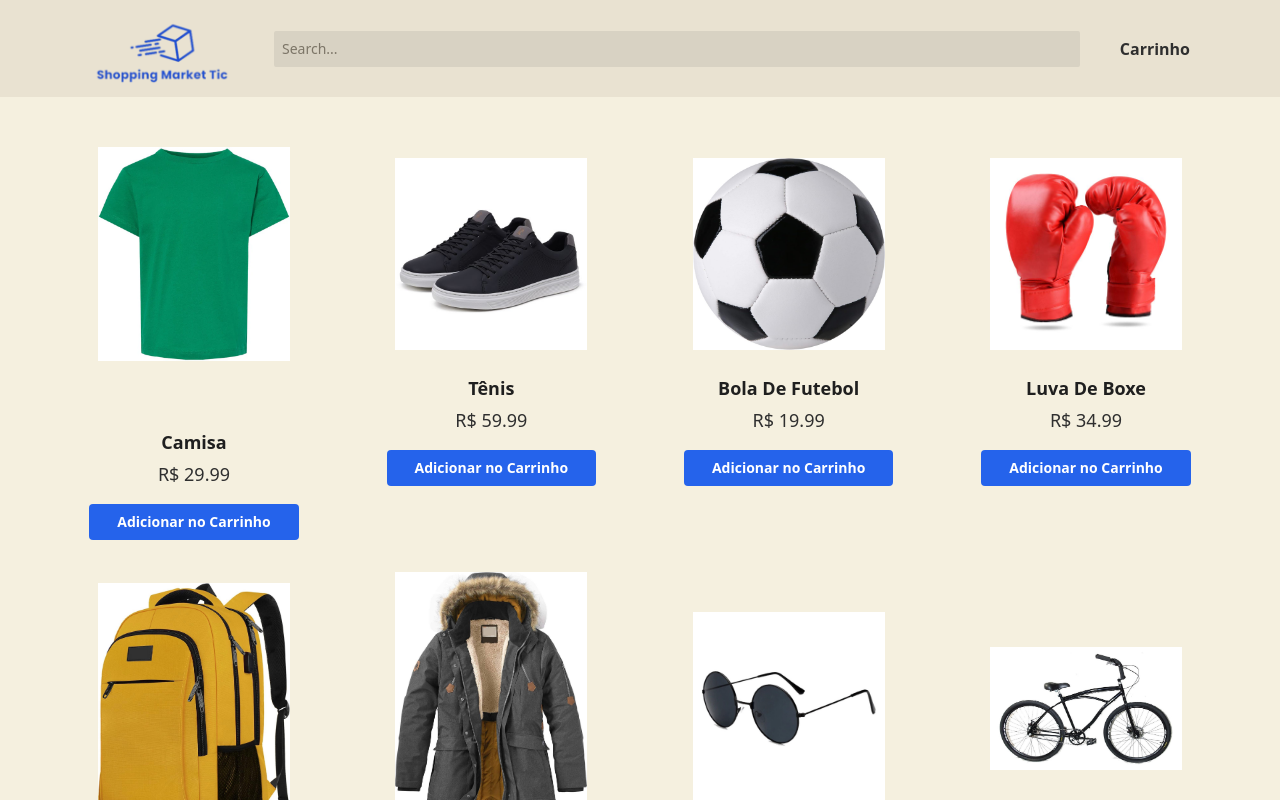
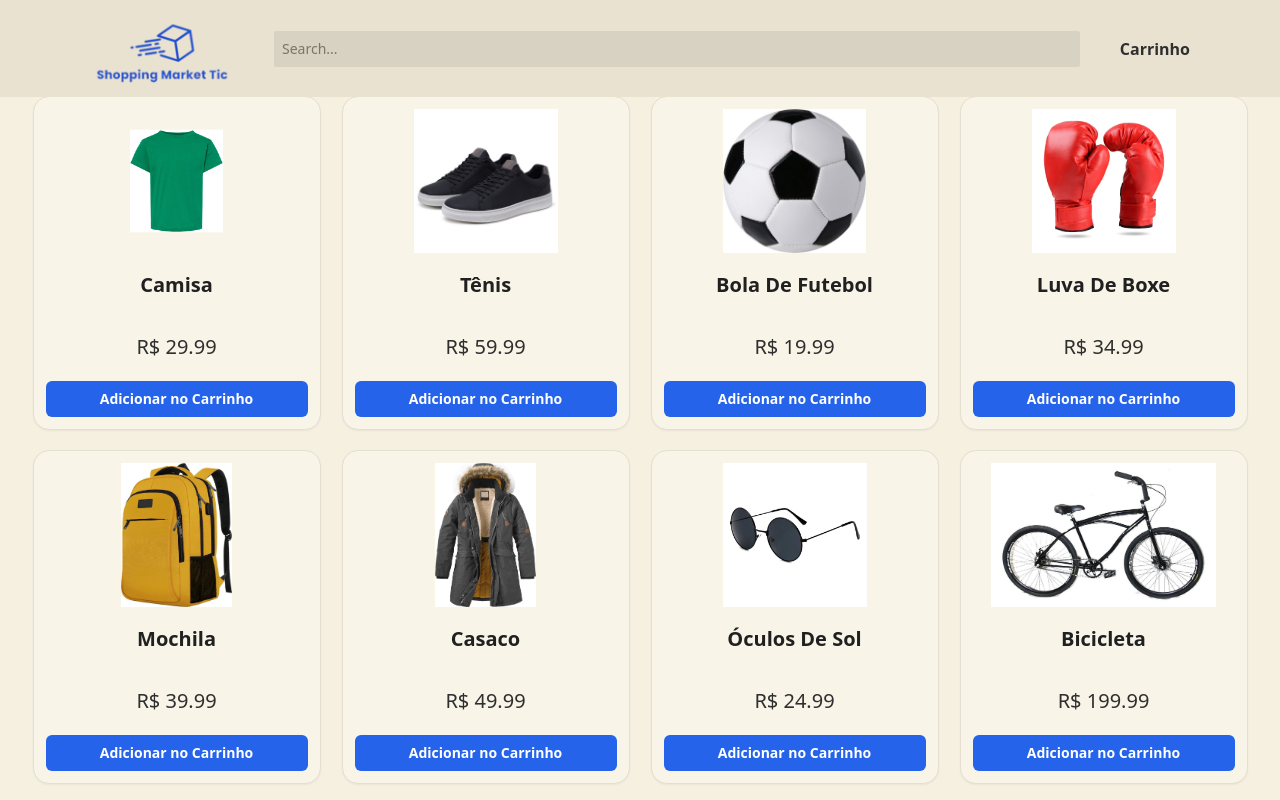
Before and after one commit to Otaviocuriel/ShoppingMarketTic, a React (Vite) app: page / in a window 1280 px wide. Shown: the top 800 px of the page. Built offline with nearby package versions, Linux system fonts and the light colour scheme; data requests are answered from the project's data file.

Commit message:
Aula quinta feita

```diff
--- a/src/app/components/Card.tsx
+++ b/src/app/components/Card.tsx
@@ -1,21 +1,17 @@
-import type { Product, ProductProps } from "../../interfaces/Product";
-
-type CardProps = {
-  product: ProductProps;
-};
+import type { Product } from "../../interfaces/Product";
 
 const Card = ({item}: Product) => {
   return (
-    <div className="flex flex-col items-center justify-center p-2 text-center">
-      <div className="flex flex-col items-center justify-center">
+    <div className="mx-auto flex h-full w-full max-w-72 rounded-2xl border border-[#e4dfd0] bg-[#f8f4e8] p-3 shadow-sm transition duration-200 hover:-translate-y-1 hover:shadow-lg">
+      <div className="flex w-full flex-col items-center text-center">
         <img
           src={`/assets/produtos/${item.image}.jpg`}
-          className="h-auto w-48 object-contain"
+          className="h-36 w-full rounded-xl object-contain"
           alt={item.name}
         />
-        <h2 className="mt-6 text-lg font-semibold capitalize text-[#1f1f1f]">{item.name}</h2>
-        <p className="mt-1 text-lg font-medium text-[#2f2f2f]">R$ {item.price.toFixed(2)}</p>
-        <button className="mt-4 rounded bg-blue-600 px-7 py-2 text-sm font-semibold text-white transition hover:bg-blue-700">
+        <h2 className="mt-5 min-h-[3.25rem] text-xl font-semibold leading-6 capitalize text-[#202020]">{item.name}</h2>
+        <p className="mt-2 text-xl font-medium text-[#2f2f2f]">R$ {item.price.toFixed(2)}</p>
+        <button className="mt-5 w-full rounded-md bg-blue-600 px-4 py-2 text-sm font-semibold text-white transition hover:bg-blue-700">
           Adicionar no Carrinho
         </button>
       </div>
--- a/src/app/components/Header.tsx
+++ b/src/app/components/Header.tsx
@@ -1,7 +1,31 @@
 import Input from "./input";
+import { useState } from "react";
+import type { ChangeEvent } from "react";
+import { useQuery } from "react-query";
+import ProductService from "../../services/product.service";
+import type { ProductProps } from "../../interfaces/Product";
+import { debounce } from "lodash";
 
 const Header = () => {
-  return (
+	const [productName, setProductName] = useState("");
+
+	const { data: productByName } = useQuery<ProductProps[], Error>(["query-product-by-name", productName], async () => {
+		return ProductService.searchName(productName);
+	},{
+		enabled: productName.length > 0,
+	}
+
+);
+
+	const handleInput = (e: ChangeEvent<HTMLInputElement>) => {
+		const value = e.target.value;
+		setProductName(value);
+	}
+
+	const debounceHandleOnChange = debounce(handleInput,500)
+
+
+ return (
     <header className="fixed top-0 right-0 z-10 flex w-full justify-center bg-[#e9e2d1] py-3">
       <div className="mx-auto flex w-[min(1100px,92%)] items-center justify-between gap-10">
         <div>
@@ -14,7 +38,18 @@ const Header = () => {
             </a>
         </div>
         <div className="w-full">
-          <Input />
+					<Input onChange={debounceHandleOnChange} />
+					<ul>
+						{
+							productByName?.map((product: ProductProps) => {
+								return (
+									<li key={product.id}>
+										{product.name}
+									</li>
+								)
+							})
+					  }
+					</ul>
         </div>
         <div className="w-24 text-right font-semibold text-[#2f2f2f]">Carrinho</div>
       </div>
--- a/src/app/components/input.tsx
+++ b/src/app/components/input.tsx
@@ -1,15 +1,23 @@
 import {tv} from "tailwind-variants";
+import type { ChangeEventHandler } from "react";
 
 const inputVariants = tv({
     base:"w-full rounded-sm bg-[#d8d2c3] p-2 text-sm outline-none placeholder:text-[#7c7567]"
 
-})
-const Input = () => {
+});
+
+type InputProps = {
+    onChange?: ChangeEventHandler<HTMLInputElement>;
+};
+
+const Input = ({onChange}: InputProps) => {
     return (
         <div>
-            <input  className={inputVariants()}
-             placeholder="Search...">
-            </input>
+            <input
+              onChange={onChange}
+              className={inputVariants()}
+              placeholder="Search..."
+            />
         </div>
     )
 };
--- a/src/app/view/home.tsx
+++ b/src/app/view/home.tsx
@@ -1,16 +1,17 @@
 import Card from "../components/Card";
-import findAll from "../../services/product.service";
+import ProductService from "../../services/product.service";
 import type { ProductProps } from "../../interfaces/Product";
 import { useQuery } from "react-query";
+import { useEffect } from "react";
 
 const Home = () => {
   const { data: products } = useQuery<ProductProps[], Error>("query-products", async () => {
-    return findAll();
+    return ProductService.findAll();
   });
 
   return (
-		<div className="mt-24 h-4/5 w-full flex flex-col items-center justify-center gap-16">
-    <div className="grid h-5/6 w-11/12 grid-cols-4 gap-4 over-flow-x-auto">
+		<div className="mt-24 flex w-full flex-col items-center px-4 pb-10 sm:px-6 lg:px-8">
+    <div className="grid w-full max-w-7xl grid-cols-1 gap-5 sm:grid-cols-2 md:grid-cols-3 xl:grid-cols-4">
       {products?.map((product) => {
         return <Card key={product.id} item={product} />;
       })}
--- a/src/services/product.service.ts
+++ b/src/services/product.service.ts
@@ -6,4 +6,14 @@ const findAll = async () => {
 	return response.data;
 };
 
-export default findAll;
+const searchName = async (name: string) => {
+	const response = await http.get<ProductProps[]>(`/products?name=${name}`);
+	return response.data;
+}
+
+const ProductService = {
+	findAll,
+	searchName
+}
+
+export default ProductService;
```
